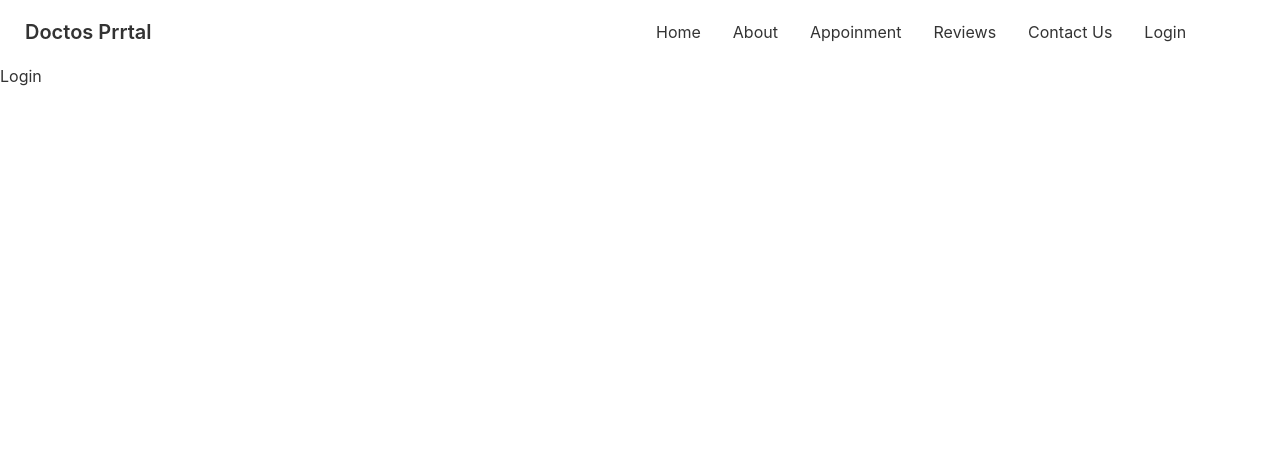
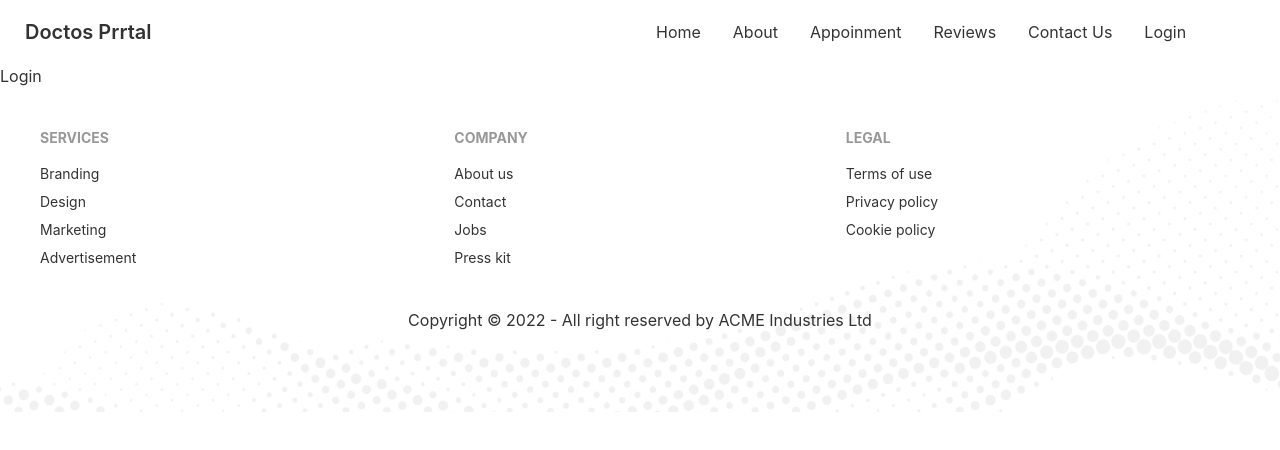
Before and after one commit to mdshakib107/doctors-Portal-Client, a React (Create React App) app: page /login in a window 1280 px wide. Shown: the top 450 px of the page. Built offline with nearby package versions, Linux system fonts and the light colour scheme.

Commit message:
HomePage Done

```diff
--- a/src/App.js
+++ b/src/App.js
@@ -4,6 +4,7 @@ import AppoinmentPage from "./Pages/AppoinmentPage/AppoinmentPage";
 import Login from "./Pages/Authentication/Login/Login";
 import ContactUs from "./Pages/ContactUs/ContactUs";
 import Home from "./Pages/HomePage/HomePage";
+import Footer from "./Pages/Shared/Footer/Footer";
 import NavBar from "./Pages/Shared/Header/NavBar";
 
 
@@ -21,6 +22,7 @@ function App() {
         <Route path="/contact" element={<ContactUs />}></Route>
         <Route path="/login" element={<Login />}></Route>
       </Routes>
+      <Footer></Footer>
     </div>
   );
 }
--- a/src/Pages/HomePage/Banner.js
+++ b/src/Pages/HomePage/Banner.js
@@ -15,7 +15,7 @@ const Banner = () => {
                     <div>
                         <h1 className="text-5xl font-bold">Your New Smile Starts Here</h1>
                         <p className="py-6">Provident cupiditate voluptatem et in. Quaerat fugiat ut assumenda excepturi exercitationem quasi. In deleniti eaque aut repudiandae et a id nisi.</p>
-                        <PrimaryButton></PrimaryButton>
+                        <PrimaryButton>Get Started</PrimaryButton>
                     </div>
                 </div>
             </div>
--- /dev/null
+++ b/src/Pages/HomePage/ContactUs.js
@@ -0,0 +1,22 @@
+import React from 'react';
+import appointment from '../../assets/images/appointment.png'
+import PrimaryButton from '../../utils/PrimaryButton';
+
+const ContactUs = () => {
+    return (
+        <section
+            style={{
+                background: `url(${appointment})`
+            }} className='text-center py-16 mt-20'
+        >
+            <h3 className=' text-xl text-primary font-bold'>Contact Us</h3>
+            <h2 className='py-5 text-3xl text-white'>Stay connected with us</h2>
+            <input type="email" placeholder="Email Address" className="input input-bordered w-96 mb-5" /><br />
+            <input type="text" placeholder="Subject" className="input input-bordered w-96 mb-5" /><br />
+            <textarea className="textarea w-96 mb-5" placeholder="Bio"></textarea>
+            <PrimaryButton>Submit</PrimaryButton>
+        </section>
+    );
+};
+
+export default ContactUs;
--- a/src/Pages/HomePage/DentalCare.js
+++ b/src/Pages/HomePage/DentalCare.js
@@ -10,7 +10,7 @@ const DentalCare = () => {
                 <div className='p-7'>
                     <h1 className="text-5xl font-bold">Exceptional Dental Care, on Your Terms</h1>
                     <p className="py-6">It is a long established fact that a reader will be distracted by the readable content of a page when looking at its layout. The point of using Lorem Ipsumis that it has a more-or-less normal distribution of letters,as opposed to using 'Content here, content here', making it look like readable English. Many desktop publishing packages and web page</p>
-                    <PrimaryButton></PrimaryButton>
+                    <PrimaryButton>Get Started</PrimaryButton>
                 </div>
             </div>
         </div>
--- /dev/null
+++ b/src/Pages/HomePage/HomeAppionment.js
@@ -0,0 +1,25 @@
+import React from 'react';
+import appointment from '../../assets/images/appointment.png'
+import doctor from '../../assets/images/doctor.png'
+import PrimaryButton from '../../utils/PrimaryButton';
+
+const HomeAppionment = () => {
+    return (
+        <section style={{
+            background: `url(${appointment})`
+        }}
+            className='mt-28 flex justify-center items-center'>
+            <div className='flex-1 hidden lg:block'>
+                <img className='mt-[-140px]' src={doctor} alt="" />
+            </div>
+            <div className='flex-1 p-10'>
+                <h3 className=' text-xl text-primary font-bold'>Appointment</h3>
+                <h2 className='py-5 text-3xl text-white'>Make an Appointment Today</h2>
+                <p className='pb-5 text-white'>It is a long established fact that a reader will be distracted by the readable content of a page when looking at its layout. The point of using Lorem Ipsumis that it has a more-or-less normal distribution of letters,as opposed to using 'Content here, content here', making it look like readable English. Many desktop publishing packages and web page</p>
+                <PrimaryButton >Get Started</PrimaryButton>
+            </div>
+        </section>
+    );
+};
+
+export default HomeAppionment;
--- a/src/Pages/HomePage/HomePage.js
+++ b/src/Pages/HomePage/HomePage.js
@@ -1,16 +1,26 @@
 import React from 'react';
 import Banner from './Banner';
+import ContactUs from './ContactUs';
 import DentalCare from './DentalCare';
+import HomeAppionment from './HomeAppionment';
 import Info from './Info';
 import Services from './ServicesComponent/Services';
+import Testimonials from './Testimonials/Testimonials';
 
 const Home = () => {
     return (
-        <div className='px-12'>
-            <Banner></Banner>
-            <Info></Info>
-            <Services></Services>
-            <DentalCare></DentalCare>
+        <div className="">
+            <div className='px-12'>
+                <Banner></Banner>
+                <Info></Info>
+                <Services></Services>
+                <DentalCare></DentalCare>
+            </div>
+            <HomeAppionment></HomeAppionment>
+            <div className="px-12">
+                <Testimonials></Testimonials>
+            </div>
+            <ContactUs></ContactUs>
         </div>
     );
 };
--- a/src/Pages/HomePage/InfoCard.js
+++ b/src/Pages/HomePage/InfoCard.js
@@ -2,8 +2,9 @@ import React from 'react';
 
 
 const InfoCard = ({ img, title, bgClass }) => {
+    console.log(bgClass)
     return (
-        <div className={` text-white p-2 card lg:card-side bg-primary shadow-xl ${bgClass}`}>
+        <div className={` text-white p-2 card lg:card-side shadow-xl ${bgClass}`}>
             <figure><img src={img} alt="Album" /></figure>
             <div className="card-body">
                 <h2 className="card-title">{title}</h2>
--- /dev/null
+++ b/src/Pages/HomePage/Testimonials/Review.js
@@ -0,0 +1,27 @@
+import React from 'react';
+
+const Review = ({ review }) => {
+    return (
+        <div className="card w-96 bg-base-100 shadow-xl">
+            <div className="card-body">
+
+                <p className='pb-2'>{review?.dis}</p>
+                <div className="flex items-center ">
+                    <div className="avatar">
+                        <div className="w-16 rounded-full ring ring-primary ring-offset-base-100 ring-offset-2 mr-5">
+                            <img src={review.img} />
+                        </div>
+                    </div>
+                    <div>
+                        <h4 className='text-xl'>{review.name}</h4>
+                        <p>{review.location}</p>
+
+                    </div>
+
+                </div>
+            </div>
+        </div>
+    );
+};
+
+export default Review;
--- /dev/null
+++ b/src/Pages/HomePage/Testimonials/Testimonials.js
@@ -0,0 +1,59 @@
+import React from 'react';
+import quote from '../../../assets/icons/quote.svg';
+import people1 from '../../../assets/images/people1.png'
+import people2 from '../../../assets/images/people2.png'
+import people3 from '../../../assets/images/people3.png'
+import Review from './Review';
+
+const Testimonials = () => {
+    const reviews = [
+        {
+            _id: 1,
+            name: 'Winson Herry',
+            dis: 'It is a long established fact that by the readable content of a lot layout. The point of using Lorem a more-or-less normal distribu to using Content here, content',
+            review: '',
+            location: 'california',
+            img: people1
+        },
+        {
+            _id: 2,
+            name: 'Winson Herry',
+            dis: 'It is a long established fact that by the readable content of a lot layout. The point of using Lorem a more-or-less normal distribu to using Content here, content',
+            review: '',
+            location: 'california',
+            img: people2
+        },
+        {
+            _id: 3,
+            name: 'Winson Herry',
+            dis: 'It is a long established fact that by the readable content of a lot layout. The point of using Lorem a more-or-less normal distribu to using Content here, content',
+            review: '',
+            location: 'california',
+            img: people3
+        },
+    ];
+    return (
+        <section className='mt-20'>
+            <div className="flex  justify-between">
+                <div className="">
+                    <h3 className=' text-xl text-primary font-bold'>Appointment</h3>
+                    <h2 className='py-5 text-3xl'>Make an Appointment Today</h2>
+                </div>
+                <div className="w-24 lg:w-48	">
+                    <img src={quote} alt="" />
+                </div>
+            </div>
+            <div className="grid grid-cols-1 md:grid-cols-2 lg:grid-cols-3 gap-10">
+                {
+                    reviews.map(review => <Review
+                        key={review._id}
+                        review={review}
+                    ></Review>)
+                }
+
+            </div>
+        </section>
+    );
+};
+
+export default Testimonials;
--- /dev/null
+++ b/src/Pages/Shared/Footer/Footer.js
@@ -0,0 +1,39 @@
+import React from 'react';
+import footer from '../../../assets/images/footer.png'
+
+const Footer = () => {
+    return (
+        <footer style={{
+            background: `url(${footer})`,
+            backgroundSize: 'cover'
+        }} className="p-10">
+            <div className='footer'>
+                <div>
+                    <span className="footer-title">Services</span>
+                    <a className="link link-hover">Branding</a>
+                    <a className="link link-hover">Design</a>
+                    <a className="link link-hover">Marketing</a>
+                    <a className="link link-hover">Advertisement</a>
+                </div>
+                <div>
+                    <span className="footer-title">Company</span>
+                    <a className="link link-hover">About us</a>
+                    <a className="link link-hover">Contact</a>
+                    <a className="link link-hover">Jobs</a>
+                    <a className="link link-hover">Press kit</a>
+                </div>
+                <div>
+                    <span className="footer-title">Legal</span>
+                    <a className="link link-hover">Terms of use</a>
+                    <a className="link link-hover">Privacy policy</a>
+                    <a className="link link-hover">Cookie policy</a>
+                </div>
+            </div>
+            <div className='my-10 text-center'>
+                <p>Copyright © 2022 - All right reserved by ACME Industries Ltd</p>
+            </div>
+        </footer>
+    );
+};
+
+export default Footer;
--- a/src/utils/PrimaryButton.js
+++ b/src/utils/PrimaryButton.js
@@ -1,9 +1,9 @@
-import React from 'react';
+import React, { Children } from 'react';
 
-const PrimaryButton = () => {
+const PrimaryButton = ({ children }) => {
     return (
         <div>
-            <button className="  btn btn-primary bg-gradient-to-l from-primary to-secondary text-white	 uppercase font-bold	">Get Started</button>
+            <button className="  btn btn-primary bg-gradient-to-l from-primary to-secondary text-white	 uppercase font-bold">{children}</button>
         </div>
     );
 };
```
